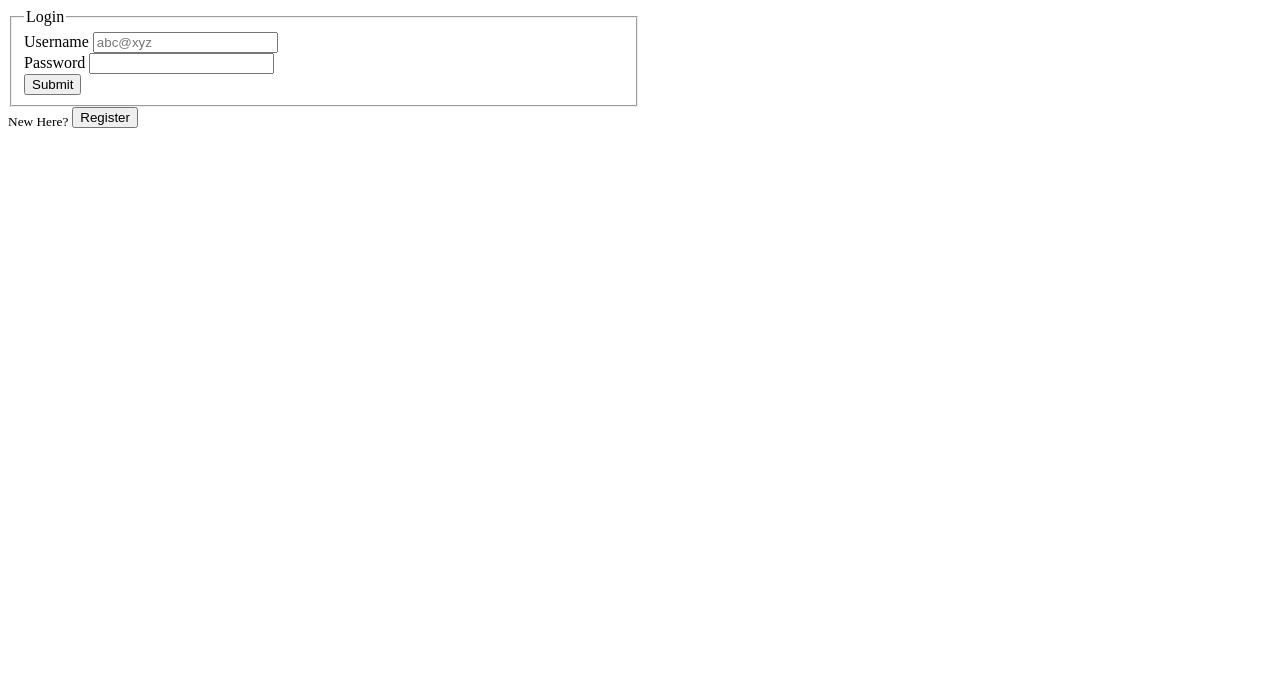
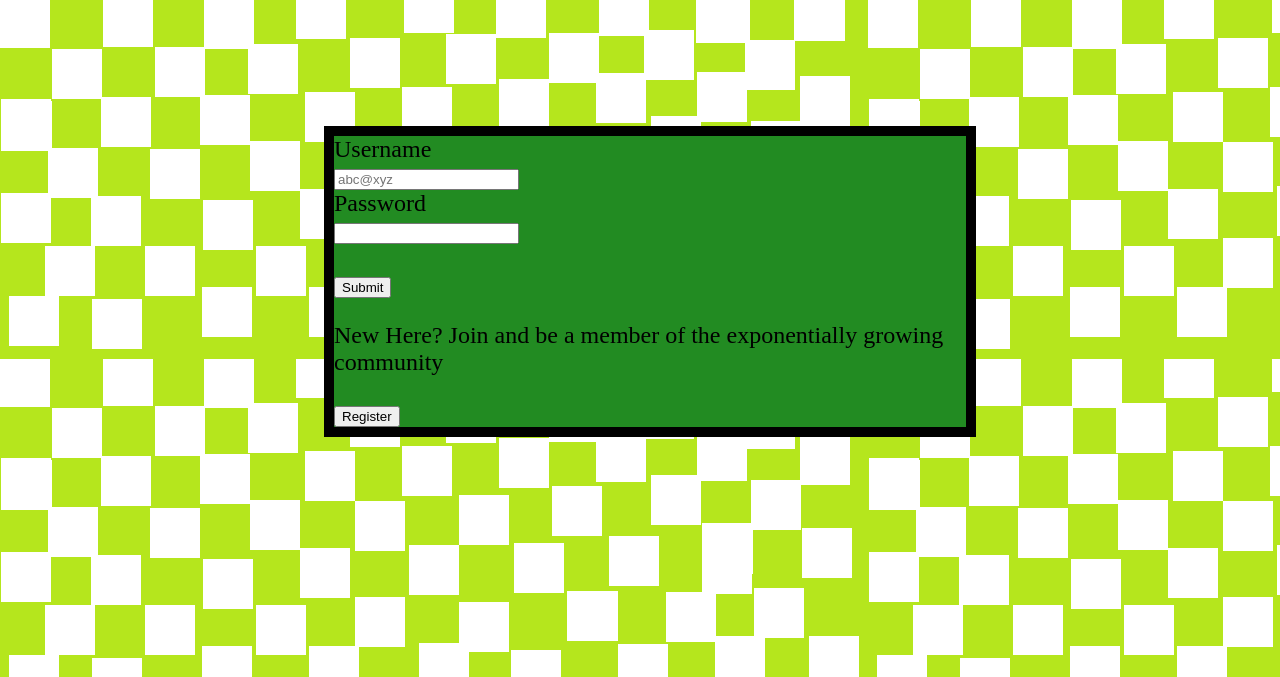
Before and after one commit to tarajb/Together-we-change, a PHP site: page /login.html in a window 1280 px wide. Shown: the top 677 px of the page. Run offline with PHP 8.4, Linux system fonts and the light colour scheme.

Commit message:
Add existing file

```diff
--- a/css/main.css
+++ b/css/main.css
@@ -1,4 +1,10 @@
-form{
+body{
+	font-size: 150%;
+}
+.form{
 	width: 50%;
-	right: 25%;
+	margin-left: 25%;
+	margin-top: 10%;
+	border: 10px solid black;
+	background-color: #228B22;
 }
--- a/login.html
+++ b/login.html
@@ -6,21 +6,19 @@
 	<title>Together we change</title>
 	<link rel="stylesheet" href="css/main.css">
 </head>
-<body>
-	<form action="" method="post" accept-charset="utf-8">
-		<fieldset>
-			<legend>Login</legend>
-
-		<label>Username</label>
-		<input type="email" name="username" placeholder="abc@xyz">
+<body background="un.png">
+	<div class="form">
+	<form action="" method="post" accept-charset="utf-8" style="rights: 50%">
+		<label>Username</label><br>
+		<input type="email" name="username" placeholder="abc@xyz" required>
 		<br/>
-		<label>Password</label>
-		<input type="password" name="password">
-		<br/>
+		<label>Password</label><br/>
+		<input type="password" name="password" required>
+		<br/><br/>
 		<input type="submit" name="submit" value="Submit">
-		</fieldset>
 	</form>
-	<sub>New Here?</sub>
+	<p>New Here? Join and be a member of the exponentially growing community</p>
 	<button type="button" onclick="location.href = 'register.html';">Register</button>
+    </div>
 </body>
 </html>
```
Also changed, not shown: Un.png (added).
